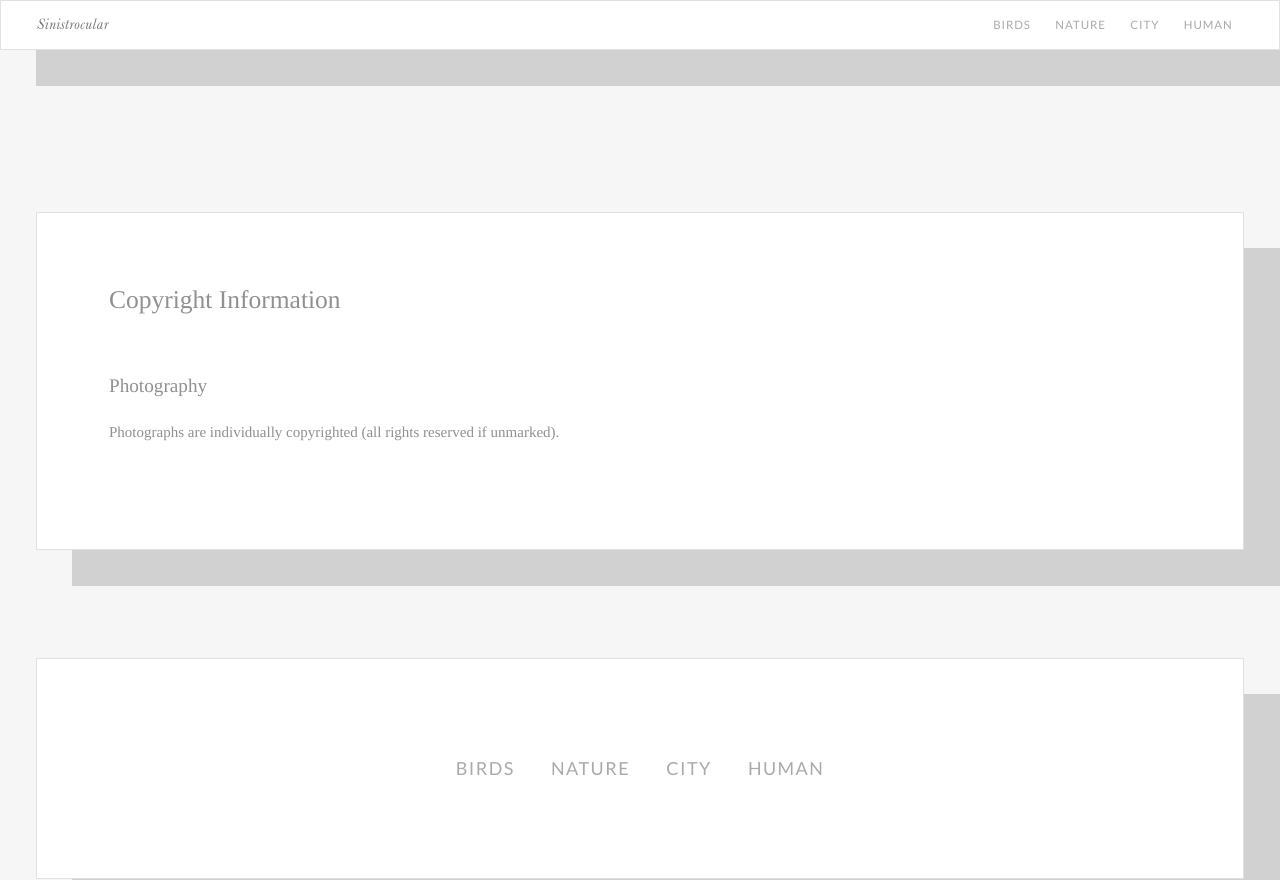
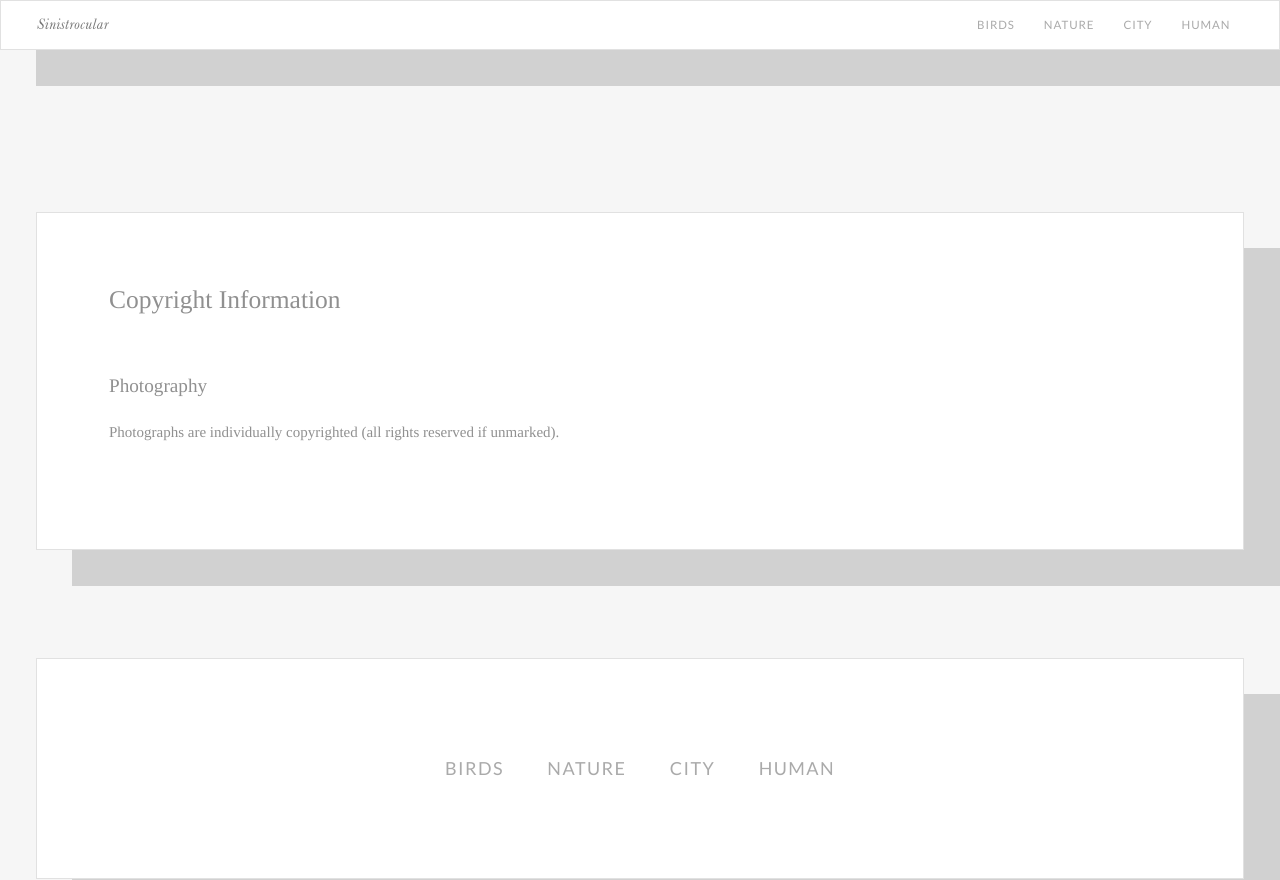
Before and after one commit to sunflowerseastar/sinistrocular, a Jekyll site: the page built from copyright/index.md, in a window 1280 px wide. Shown: the top 880 px of the page. Built offline with Jekyll 4.4.1, drawn with Linux system fonts in a browser that asks for light colours; some web fonts are replaced.

Commit message:
more style clean-up

```diff
--- a/_includes/nav.html
+++ b/_includes/nav.html
@@ -1,5 +1,5 @@
 <nav>
-	<ul class="inline">
+	<ul>
 		<li><a href="{{ site.baseurl }}/birds">Birds</a></li>
 		<li><a href="{{ site.baseurl }}/nature">Nature</a></li>
 		<li><a href="{{ site.baseurl }}/city">City</a></li>
--- a/styles/components/_nav.scss
+++ b/styles/components/_nav.scss
@@ -1,5 +1,5 @@
 nav {
-  ul.inline {
+  ul {
     margin: 0;
     list-style: none;
   }
@@ -12,7 +12,7 @@ nav {
     a {
       display: block;
       position: relative;
-      padding: 1.2em 0.9em;
+      padding: 1.2em 1.1em;
       font-family: $heading-font-family;
       font-weight: 400;
       color: $primary-light;
```
